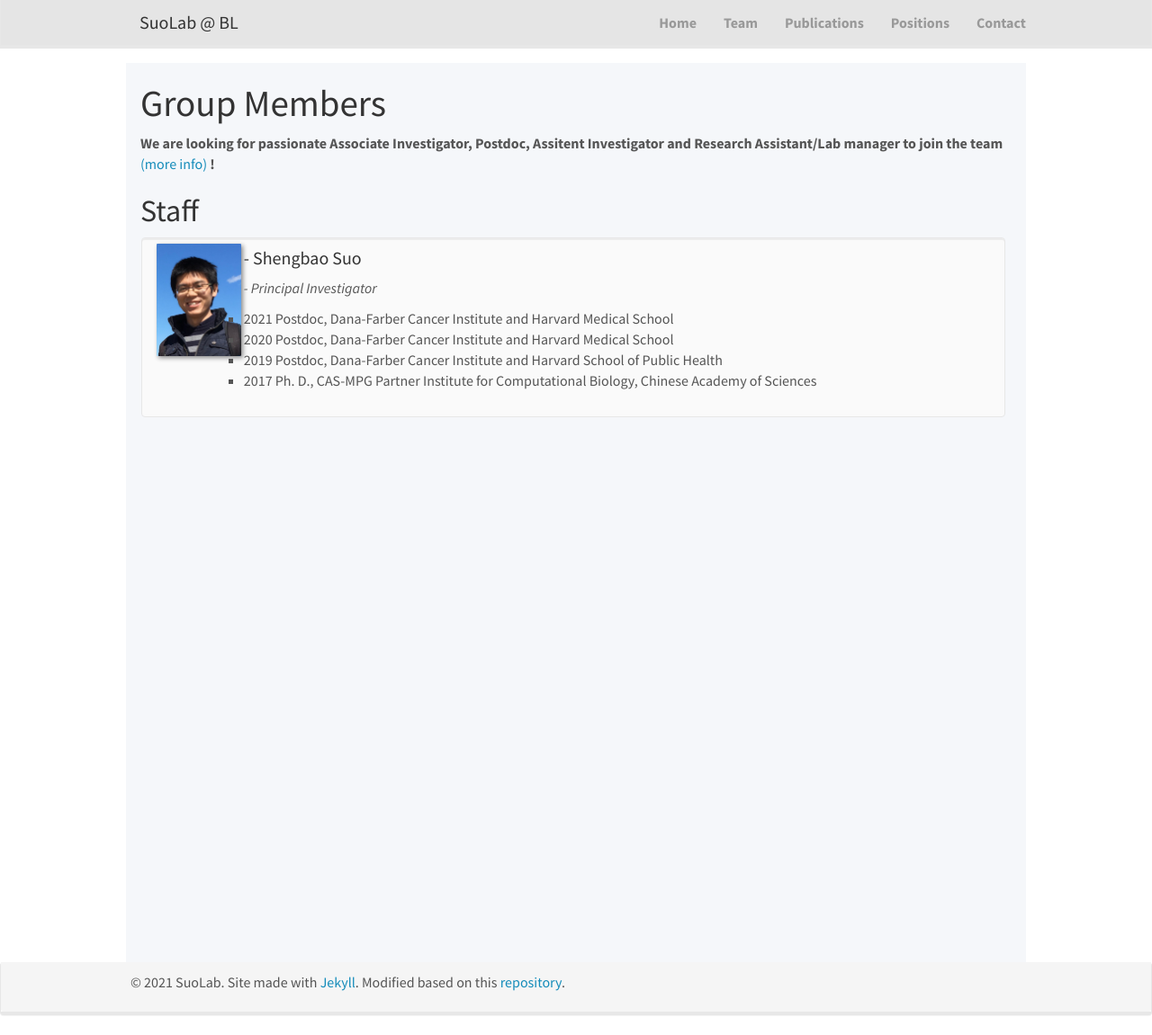
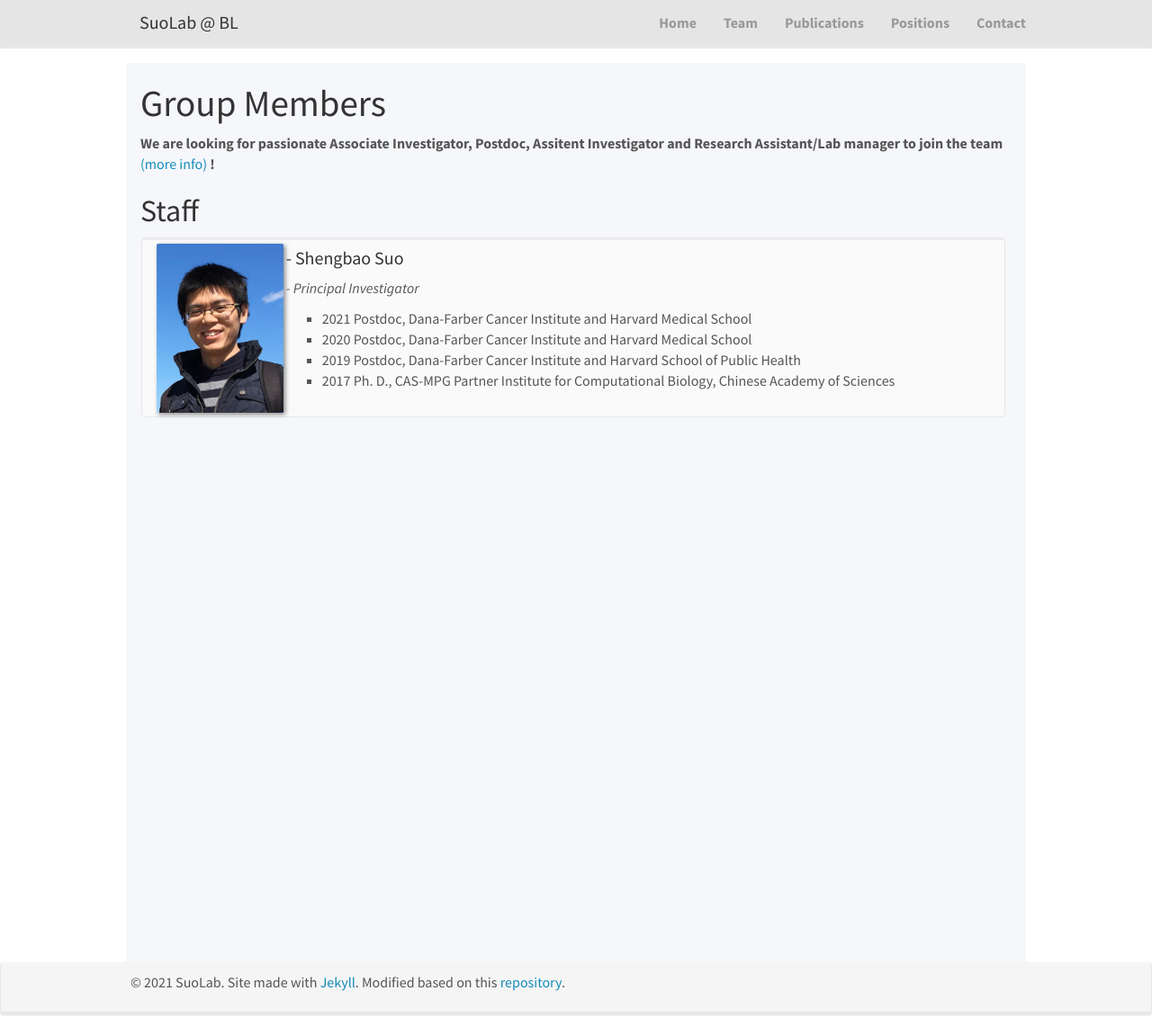
Before and after one commit to suoshengbao/suoshengbao.github.io, a Jekyll site: the page built from _pages/team.md, in a window 1280 px wide and 1151 px high. Shown: the whole window at 90% size. Built offline with Jekyll 4.4.1, drawn with Linux system fonts in a browser that asks for light colours; nearby versions of some CDN libraries.

Commit message:
Update team.md

```diff
--- a/_pages/team.md
+++ b/_pages/team.md
@@ -15,10 +15,10 @@
 ## Staff
 <div class="col-sm-6 clearfix" style="padding-left: 1px;">
 <div class="well"  style="height: 200px; width: 960px">
-<img src="/images/teampic/ShengbaoSuo.jpg" class="img-responsive" width="10%" style="float: left"/>
+<img src="/images/teampic/ShengbaoSuo.jpg" class="img-responsive" width="15%" style="float: left"/>
 <h4>- Shengbao Suo</h4>
 <i>- Principal Investigator<i>
-<ul style="list-style-type:square; padding-left: 1px">
+<ul style="list-style-type:square; overflow: hidden">
 <li>2021   Postdoc, Dana-Farber Cancer Institute and Harvard Medical School</li>
 <li>2020   Postdoc, Dana-Farber Cancer Institute and Harvard Medical School</li>
 <li>2019   Postdoc, Dana-Farber Cancer Institute and Harvard School of Public Health</li>
```
